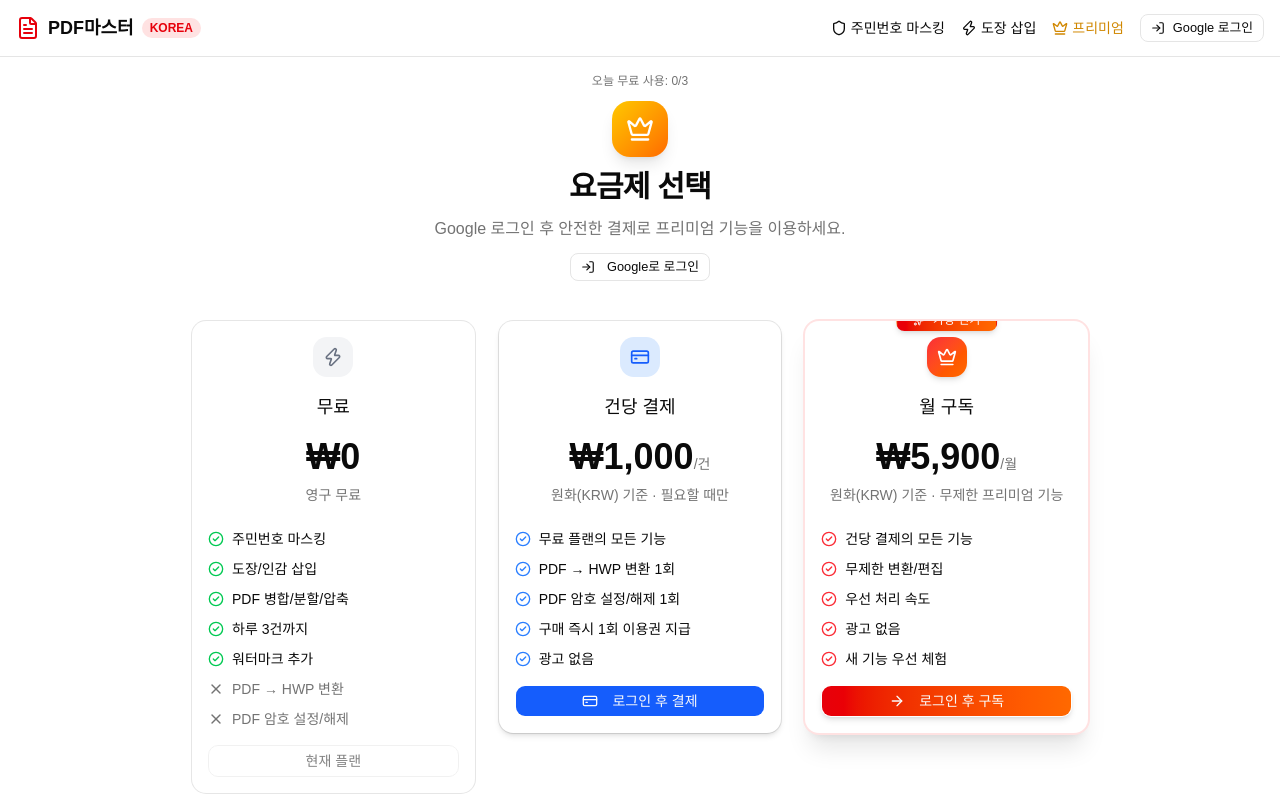
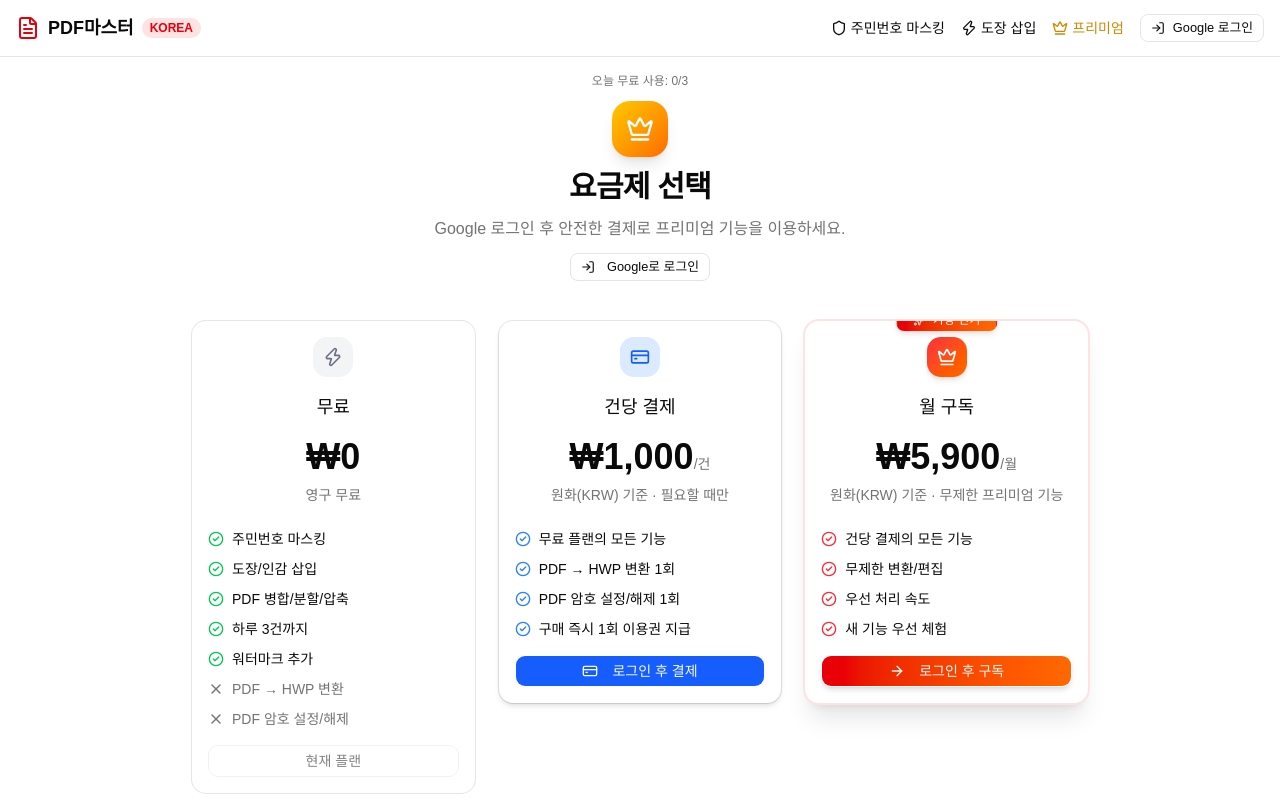
Before and after one commit to DeclanJeon/pdf-master, a React (Vite) app: page /pricing in a window 1280 px wide. Shown: the top 800 px of the page. Built offline with nearby package versions, Linux system fonts and the light colour scheme; no server answers.

Commit message:
fix: remove ad-free payment copy

```diff
--- a/src/components/tools/PaymentPage.tsx
+++ b/src/components/tools/PaymentPage.tsx
@@ -55,7 +55,6 @@
   { name: 'PDF 암호 설정/해제',   free: false, perUse: true,  monthly: true },
   { name: '하루 사용 제한',       free: '3건', perUse: '없음', monthly: '없음' },
   { name: '파일 보관',           free: '10분', perUse: '10분', monthly: '10분' },
-  { name: '광고 없음',           free: false, perUse: true,  monthly: true },
   { name: '우선 처리',           free: false, perUse: false, monthly: true },
 ]
 
@@ -304,7 +303,7 @@
           </CardHeader>
           <CardContent className="space-y-4">
             <ul className="space-y-2.5">
-              {['무료 플랜의 모든 기능', 'PDF → HWP 변환 1회', 'PDF 암호 설정/해제 1회', '구매 즉시 1회 이용권 지급', '광고 없음'].map((f) => (
+              {['무료 플랜의 모든 기능', 'PDF → HWP 변환 1회', 'PDF 암호 설정/해제 1회', '구매 즉시 1회 이용권 지급'].map((f) => (
                 <li key={f} className="flex items-center gap-2 text-sm">
                   <CheckCircle2 className="w-4 h-4 text-blue-500 flex-shrink-0" />
                   <span>{f}</span>
@@ -339,7 +338,7 @@
           </CardHeader>
           <CardContent className="space-y-4">
             <ul className="space-y-2.5">
-              {['건당 결제의 모든 기능', '무제한 변환/편집', '우선 처리 속도', '광고 없음', '새 기능 우선 체험'].map((f) => (
+              {['건당 결제의 모든 기능', '무제한 변환/편집', '우선 처리 속도', '새 기능 우선 체험'].map((f) => (
                 <li key={f} className="flex items-center gap-2 text-sm">
                   <CheckCircle2 className="w-4 h-4 text-red-500 flex-shrink-0" />
                   <span>{f}</span>
```
